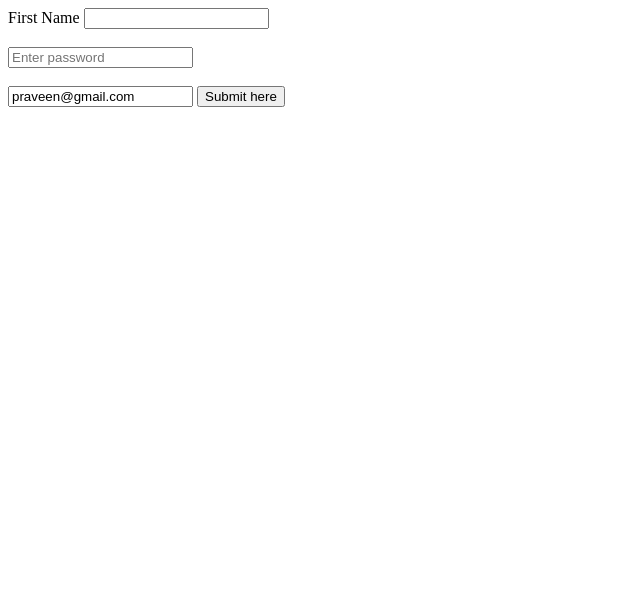
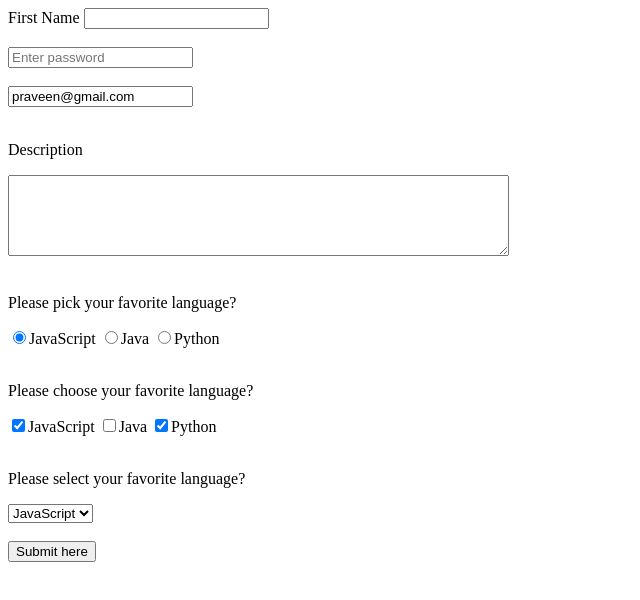
Before and after one commit to pktcodes/html-basics, a plain HTML site: page index.html in a window 1280 px wide. Shown: the whole page, without its empty margins (0-640 px from the left). Drawn offline with Linux system fonts and the light colour scheme.

Commit message:
Forms - Textarea, Radio, Checkboxes, Select

```diff
--- a/index.html
+++ b/index.html
@@ -27,6 +27,52 @@
 
       <!-- Email Input -->
       <input type="email" name="email" id="" value="praveen@gmail.com" />
+      <br />
+      <br />
+
+      <!-- Textarea Input -->
+      <p>Description</p>
+      <textarea name="description" id="" cols="60" rows="5"></textarea>
+      <br />
+      <br />
+
+      <!-- Radio Input -->
+      <p>Please pick your favorite language?</p>
+      <input
+        type="radio"
+        name="coding"
+        id=""
+        value="javascript"
+        checked
+      />JavaScript <input type="radio" name="coding" id="" value="java" />Java
+      <input type="radio" name="coding" id="" value="python" />Python
+      <br />
+      <br />
+
+      <!-- Checkbox Input -->
+      <p>Please choose your favorite language?</p>
+      <input type="checkbox" name="programming" id="" value=javascript"
+      checked/>JavaScript
+      <input type="checkbox" name="programming" id="" value="java" />Java
+      <input
+        type="checkbox"
+        name="programming"
+        id=""
+        value="python"
+        checked
+      />Python
+      <br />
+      <br />
+
+      <!-- Select Input -->
+      <p>Please select your favorite language?</p>
+      <select name="languages" id="">
+        <option value="javascript">JavaScript</option>
+        <option value="java">Java</option>
+        <option value="python">Python</option>
+      </select>
+      <br />
+      <br />
 
       <!-- Submit Input -->
       <!-- <input type="submit" value="Submit here" /> -->
```
